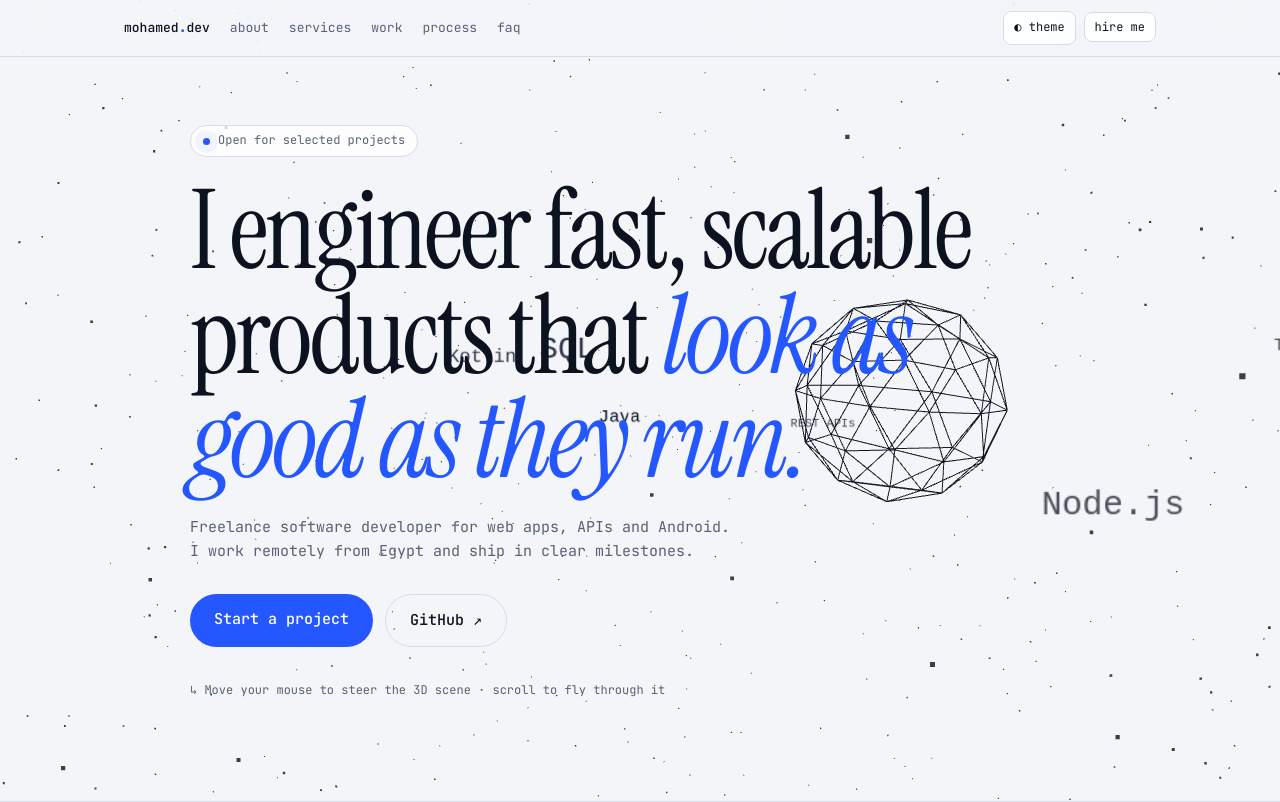
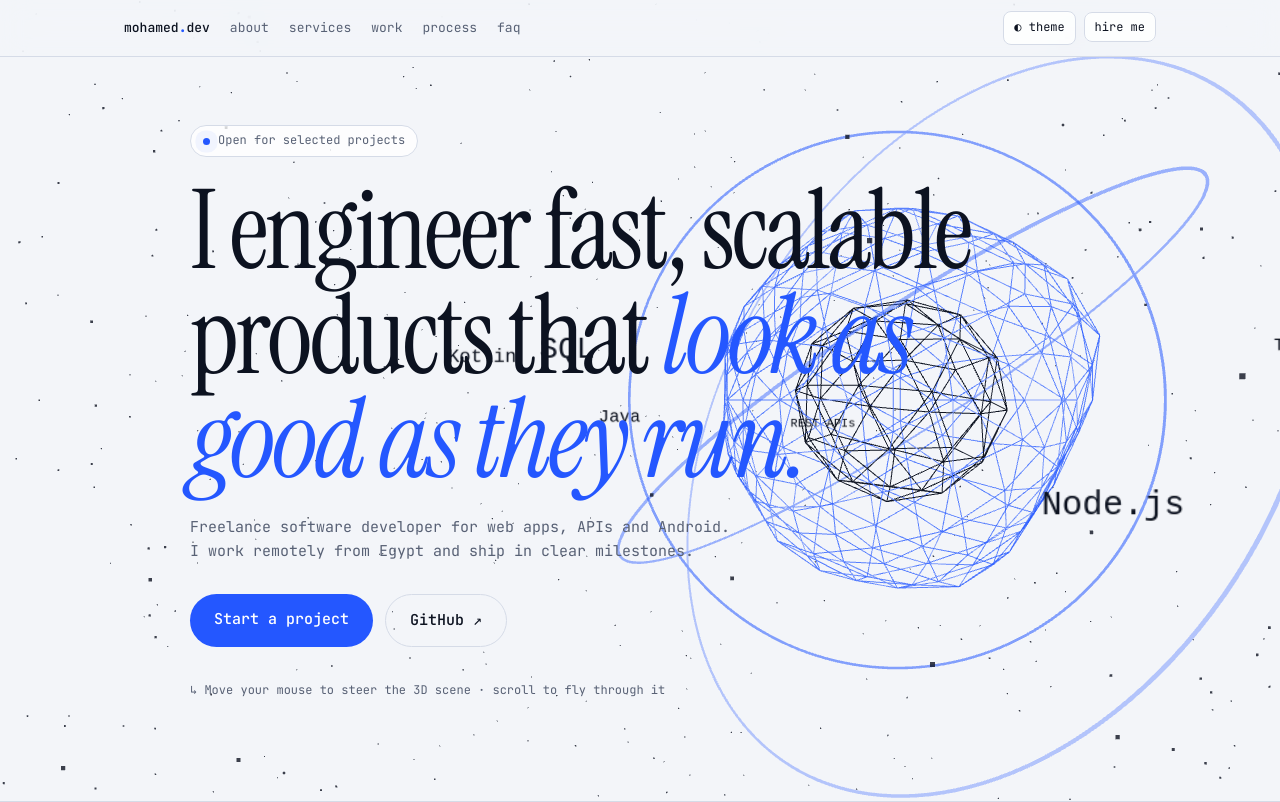
Before and after one commit to mohammed-abd-elhafez/portfolio, a plain HTML site: page index.html in a window 1280 px wide. Shown: the top 802 px of the page. Drawn offline with nearby package versions, Linux system fonts and the light colour scheme; animation ran at ten frames a second.

Commit message:
fix: preserve original orbit colors and rings

```diff
--- a/index.html
+++ b/index.html
@@ -160,7 +160,7 @@ var pts=new THREE.Points(pg,new THREE.PointsMaterial({size:.035,transparent:true
 var orbit=new THREE.Group();g.add(orbit);var SK=['JavaScript','TypeScript','React','Node.js','SQL','Kotlin','Java','REST APIs'];
 var pointer=new THREE.Vector2(),projected=new THREE.Vector3(),world=new THREE.Vector3();
 var key='',acc,fg;
-function label(txt){var c=document.createElement('canvas');c.width=256;c.height=64;var x=c.getContext('2d');x.font='500 26px monospace';x.textAlign='center';x.textBaseline='middle';x.fillStyle=fg;x.fillText(txt,128,32);var s=new THREE.Sprite(new THREE.SpriteMaterial({map:new THREE.CanvasTexture(c),transparent:true,depthWrite:false,opacity:.72}));s.scale.set(1.6,.4,1);s.userData={baseScale:1.6,baseY:0,phase:Math.random()*6.283,influence:0};return s}
+function label(txt){var c=document.createElement('canvas');c.width=256;c.height=64;var x=c.getContext('2d');x.font='500 26px monospace';x.textAlign='center';x.textBaseline='middle';x.fillStyle=fg;x.fillText(txt,128,32);var s=new THREE.Sprite(new THREE.SpriteMaterial({map:new THREE.CanvasTexture(c),transparent:true,depthWrite:false}));s.scale.set(1.6,.4,1);s.userData={baseScale:1.6,baseY:0,phase:Math.random()*6.283,influence:0};return s}
 function theme(){var st=getComputedStyle(R);acc=st.getPropertyValue('--acc').trim();fg=st.getPropertyValue('--fg').trim();var k=acc+fg;if(k===key)return;key=k;
 [core,inner].forEach(function(m){m.material.color.set(m===core?acc:fg)});rings.forEach(function(r){r.material.color.set(acc)});pts.material.color.set(fg);
 while(orbit.children.length){var o=orbit.children.pop();o.material.map.dispose();o.material.dispose()}
@@ -173,7 +173,7 @@ function frame(){var t=clock.getElapsedTime();theme();
 var h=Math.max(1,document.body.scrollHeight-innerHeight),p=Math.min(1,scrollY/h);sy+=(p-sy)*.06;
 if(!reduce){var arr=core.geometry.attributes.position.array;for(var i=0;i<arr.length;i+=3){var x=base[i],y=base[i+1],z=base[i+2],d=1+.09*Math.sin(x*2.2+t*1.2)*Math.cos(y*2.1+t*.9)+.05*Math.sin(z*3+t*1.5);arr[i]=x*d;arr[i+1]=y*d;arr[i+2]=z*d}core.geometry.attributes.position.needsUpdate=true;
 	core.rotation.y=t*.1;inner.rotation.set(t*.3,t*.4,0);rings.forEach(function(r,i){r.rotation.z=t*(.12+i*.07)});orbit.rotation.y=t*.15+sy*6;pts.rotation.y=t*.02}
-	pointer.set(mx*2,-my*2);var active=0;orbit.children.forEach(function(sp){sp.getWorldPosition(world);projected.copy(world).project(cam);var dx=projected.x-pointer.x,dy=projected.y-pointer.y,d=Math.sqrt(dx*dx+dy*dy),hit=Math.max(0,Math.min(1,1-d/.34));sp.userData.influence+=(hit-sp.userData.influence)*.14;var k=sp.userData.influence;active=Math.max(active,k);sp.scale.set(sp.userData.baseScale*(1+k*.42),.4*(1+k*.42),1);sp.position.y=sp.userData.baseY+Math.sin(t*.9+sp.userData.phase)*.06+k*.12;sp.material.opacity=.72+k*.28;sp.material.color.set(k>.04?acc:'#ffffff')});rings.forEach(function(r,i){r.material.opacity=.55-i*.12+active*(.14-i*.025)});core.scale.setScalar(1+active*.045);
+	pointer.set(mx*2,-my*2);orbit.children.forEach(function(sp){sp.getWorldPosition(world);projected.copy(world).project(cam);var dx=projected.x-pointer.x,dy=projected.y-pointer.y,d=Math.sqrt(dx*dx+dy*dy),hit=Math.max(0,Math.min(1,1-d/.34));sp.userData.influence+=(hit-sp.userData.influence)*.14;var k=sp.userData.influence;sp.scale.set(sp.userData.baseScale*(1+k*.42),.4*(1+k*.42),1);sp.position.y=sp.userData.baseY+Math.sin(t*.9+sp.userData.phase)*.06+k*.12});
 g.rotation.y+=((mx*1.1+sy*3)-g.rotation.y)*.05;g.rotation.x+=((my*.7+sy*1.2)-g.rotation.x)*.05;
 cam.position.z=8+sy*5;g.position.y=sy*3;cv.style.opacity=(1-sy*.65).toFixed(2);
 ren.render(sc,cam);if(!reduce)requestAnimationFrame(frame)}
```
